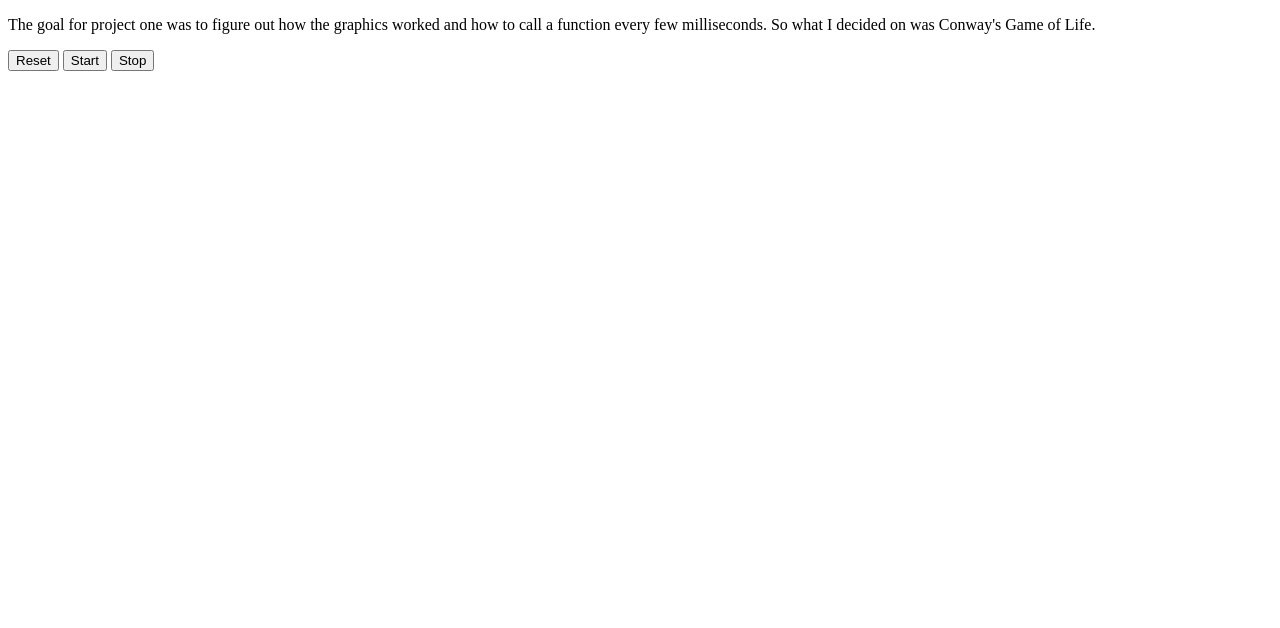
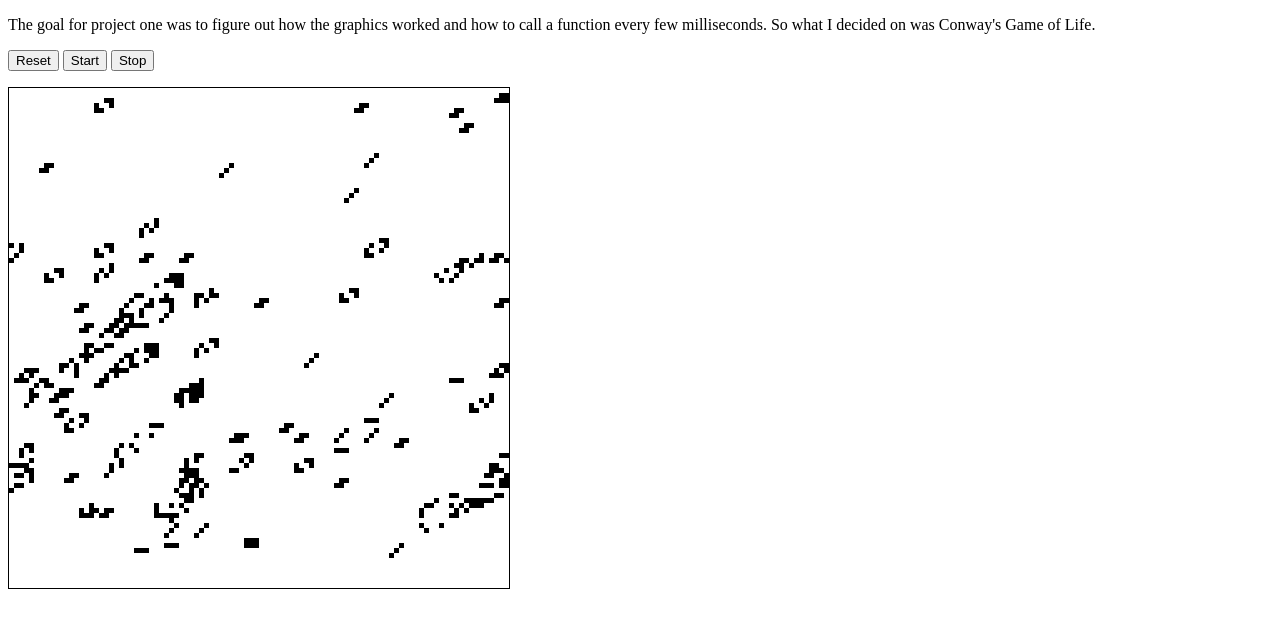
Before and after one commit to Joshua-Allen/js_GameOfLife, a plain HTML site: page index.html in a window 1280 px wide. Drawn offline with Linux system fonts and the light colour scheme.

Commit message:
life should be compleat

```diff
--- a/index.html
+++ b/index.html
@@ -3,7 +3,6 @@
 <html>
 <head>
 <meta charset="UTF-8">
-<link rel="shortcut icon" href="/img/favicon.ico" />
 <link id="mainSectionStyle" rel="stylesheet" type="text/css" href="style.css">
 <!-- <script type="text/javascript" src="https://ajax.googleapis.com/ajax/libs/jquery/1.5/jquery.min.js"></script> -->
 <script type="text/javascript" src="life.js"></script>
@@ -15,12 +14,12 @@
 The goal for project one was to figure out how the graphics worked and how to call a function every few milliseconds. So what I decided on was Conway's Game of Life.
 </p>
 <p>
-<button type="button" onclick="alert('Reset')">Reset</button>
-<button type="button" onclick="alert('Start')">Start</button>
-<button type="button" onclick="alert('Stop')">Stop</button>
+<button type="button" onclick="lifeStart();">Reset</button>
+<button type="button" onclick="start();">Start</button>
+<button type="button" onclick="stop();">Stop</button>
 </p>
-<canvas id="lifeCanvas" width="500" height="500">
-Your browser does not support the HTML5 canvas tag.
+<canvas id="lifeCanvas" width="500" height="500" style="border:1px solid #000000;">
+No canvas for you.
 </canvas>
 
 </body>
--- a/life.js
+++ b/life.js
@@ -1,49 +1,100 @@
-// an array of all the posts as a url
-var lifeCanvas = document.getElementById("lifeCanvas");
-//var AstarCanvas = document.getElementById("AstarCanvas");
-//var lightCanvas = document.getElementById("lightCanvas");
+var lifeCanvas;
+var ctx_life
+var current_canvas
+var current_context
 
-var ctx_life = lifeCanvas.getContext("2d");
-//var ctx_Astar = AstarCanvas.getContext("2d");
-//var ctx_light = lightCanvas.getContext("2d");
+var life;
+var cellSize;
+var numCells_x;
+var numCells_y;
+var numberOfCells;
 
-var current_canvas = lifeCanvas;
-var current_context = ctx_life;
+var running;
+var interval;
 
-// life
-var life = [];
-var cellSize = 5;
-var numCells_x = (lifeCanvas.width / cellSize);
-var numCells_y = (lifeCanvas.height / cellSize);
-var numberOfCells = numCells_x * numCells_y;
+var mouse = {
+	x: 0,
+	y: 0,
+	over:false,
+	down:false
+};
 
-setInterval(render, 1000/30);
+// wait for the html to load
+window.onload = function(){
+	lifeCanvas = document.getElementById("lifeCanvas");
+	ctx_life = lifeCanvas.getContext("2d");
+	lifeCanvas.style.cursor = "none";
+	current_canvas = lifeCanvas;
+	current_context = ctx_life;
 
-lifeStart();
+	life = [];
+	cellSize = 5;
+	numCells_x = Math.floor(lifeCanvas.width / cellSize);
+	numCells_y = Math.floor(lifeCanvas.height / cellSize);
+	numberOfCells = numCells_x * numCells_y;
 
-//
-function lifeStart()
-{
+	running = true;
+	interval = setInterval(render, 1000/30);
+
+	lifeStart();
+
+	set_mouseListeners();
+}
+
+// mouse helper functions
+function set_mouseListeners(){
+	lifeCanvas.addEventListener('mousemove', function(evt) {
+		var rect = lifeCanvas.getBoundingClientRect();
+		mouse.x = Math.round((evt.clientX-rect.left)/(rect.right-rect.left)*lifeCanvas.width);
+		mouse.y = Math.round((evt.clientY-rect.top)/(rect.bottom-rect.top)*lifeCanvas.height);
+	}, false);
+
+	lifeCanvas.addEventListener('mousedown', function(evt) {mouse.down = true;}, false);
+	lifeCanvas.addEventListener('mouseup', function(evt) {mouse.down = false;}, false);
+
+	lifeCanvas.addEventListener('mouseover', function(evt) { mouse.over = true;}, false);
+	lifeCanvas.addEventListener('mouseout', function(evt) { mouse.over = false;}, false);
+}
+function mouse_update() {
+	if (mouse.over && mouse.down)
+	{
+		var x = Math.floor(mouse.x / cellSize);
+		var y = Math.floor(mouse.y / cellSize);
+
+		life[x + (y*(numCells_x+1))] = true;
+	}
+}
+function mouse_render() {
+	if (mouse.over)
+	{
+		var x = Math.floor(mouse.x / cellSize);
+		var y = Math.floor(mouse.y / cellSize);
+
+		draw_rect(x*cellSize,y*cellSize,cellSize,cellSize);
+	}
+}
+
+
+
+// life functions
+function lifeStart() {
 	for (i = 0; i < numberOfCells; i++)
 	{
 		life[i] = (100*Math.random() < 10);
 	}
 }
-function lifeGetCell(x, y)
-{
+function lifeGetCell(x, y) {
 	if (y < 0 || y > numCells_y)
 		return 0;
 	if (x < 0 || x > numCells_x)
 		return 0;
 
-	return life[x+y*numCells_x];
+	return life[x+(y*(numCells_x))];
 }
-function lifeSetCell(array, x, y, val)
-{
+function lifeSetCell(array, x, y, val) {
 	array[x+y*numCells_x] = val;
 }
-function lifeUpdate()
-{
+function lifeUpdate() {
 	numCells_x = (lifeCanvas.width / cellSize);
 	numCells_y = (lifeCanvas.height / cellSize);
 	numberOfCells = numCells_x * numCells_y;
@@ -92,8 +143,7 @@ function lifeUpdate()
 
 	Array.prototype.splice.apply(life, [0, newlife.length].concat(newlife));
 }
-function render_life()
-{
+function render_life() {
 	var x = 0;
 	var y = 0;
 
@@ -113,53 +163,51 @@ function render_life()
 	}
 }
 
+// sim functions
+function start() {
+	if (!running)
+	{
+		running = true;
+		//interval = setInterval(render, 1000/30);
+	}
+}
+function stop() {
+	if (running)
+	{
+		running = false;
+		//clearInterval(interval);
+	}
+}
 
-//
-function render()
-{
+// main render
+
+function render(){
 	//
 	ctx_life.clearRect(0, 0, lifeCanvas.width, lifeCanvas.height);
-	//ctx_Astar.clearRect(0, 0, AstarCanvas.width, AstarCanvas.height);
-	//ctx_light.clearRect(0, 0, lightCanvas.width, lightCanvas.height);
 
 	//
 	current_context = ctx_life;
-	//draw_line(0, 0, lifeCanvas.width, lifeCanvas.height);
-	lifeUpdate();
+	if (running) {lifeUpdate();}
+	mouse_update();
 	render_life();
-
-	//
-	//current_context = ctx_Astar;
-	//draw_line(0, 0, AstarCanvas.width, AstarCanvas.height);
-
-	//
-	//current_context = ctx_light;
-	//draw_line(0, 0, lightCanvas.width, lightCanvas.height);
+	mouse_render();
 }
 
-
-// draw helper
-function draw_line(x1, y1, x2, y2)
-{
+// draw helper functions
+function draw_line(x1, y1, x2, y2) {
 	current_context.beginPath();
 	current_context.moveTo(x1,y1);
 	current_context.lineTo(x2,y2);
 	current_context.stroke();
 }
-
-function draw_circle(x, y, r)
-{
+function draw_circle(x, y, r) {
 	current_context.beginPath();
 	current_context.arc(x,y,r,0,2*Math.PI);
 	current_context.stroke();
 }
-
-function draw_rect(x,y,width,height)
-{
+function draw_rect(x,y,width,height) {
 	current_context.fillRect(x,y,width,height);
 }
-
-function draw_point(x,y)
-{
+function draw_point(x,y) {
 	current_context.fillRect(x,y,1,1);
 }
```
